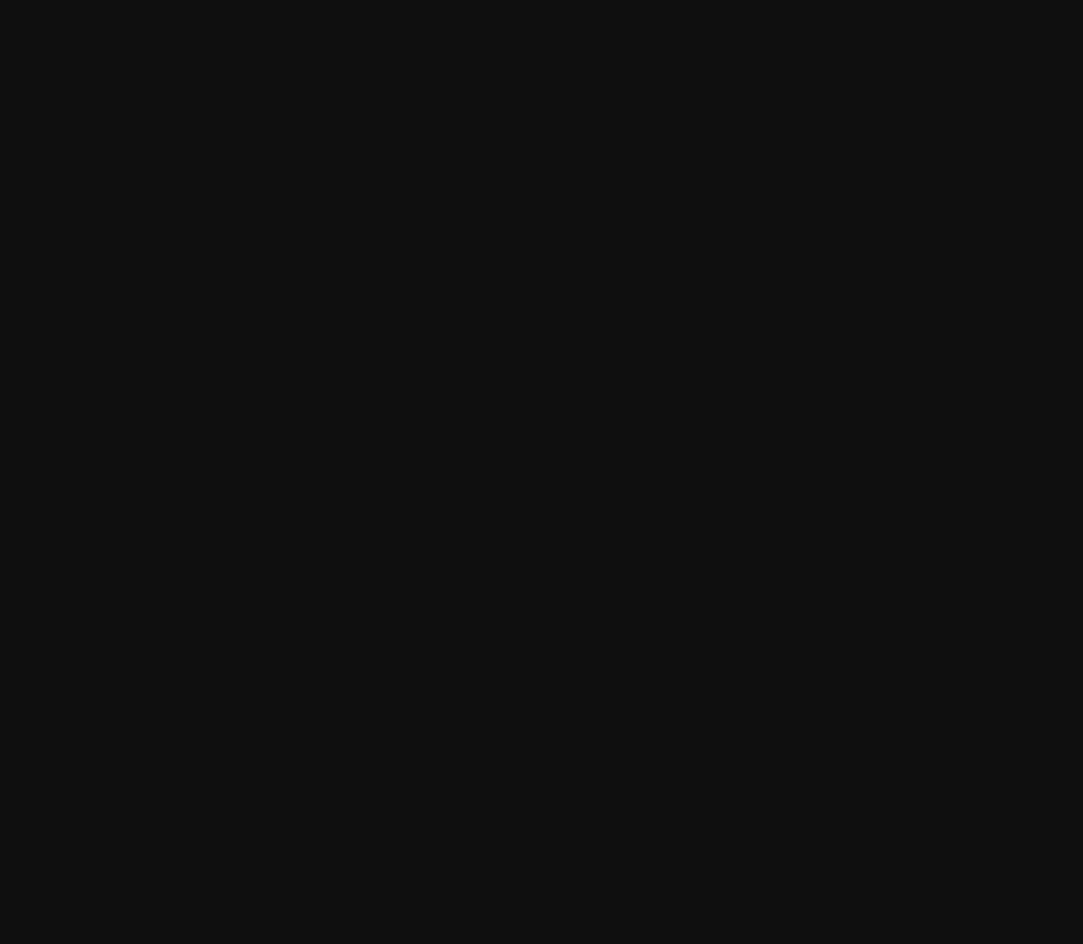
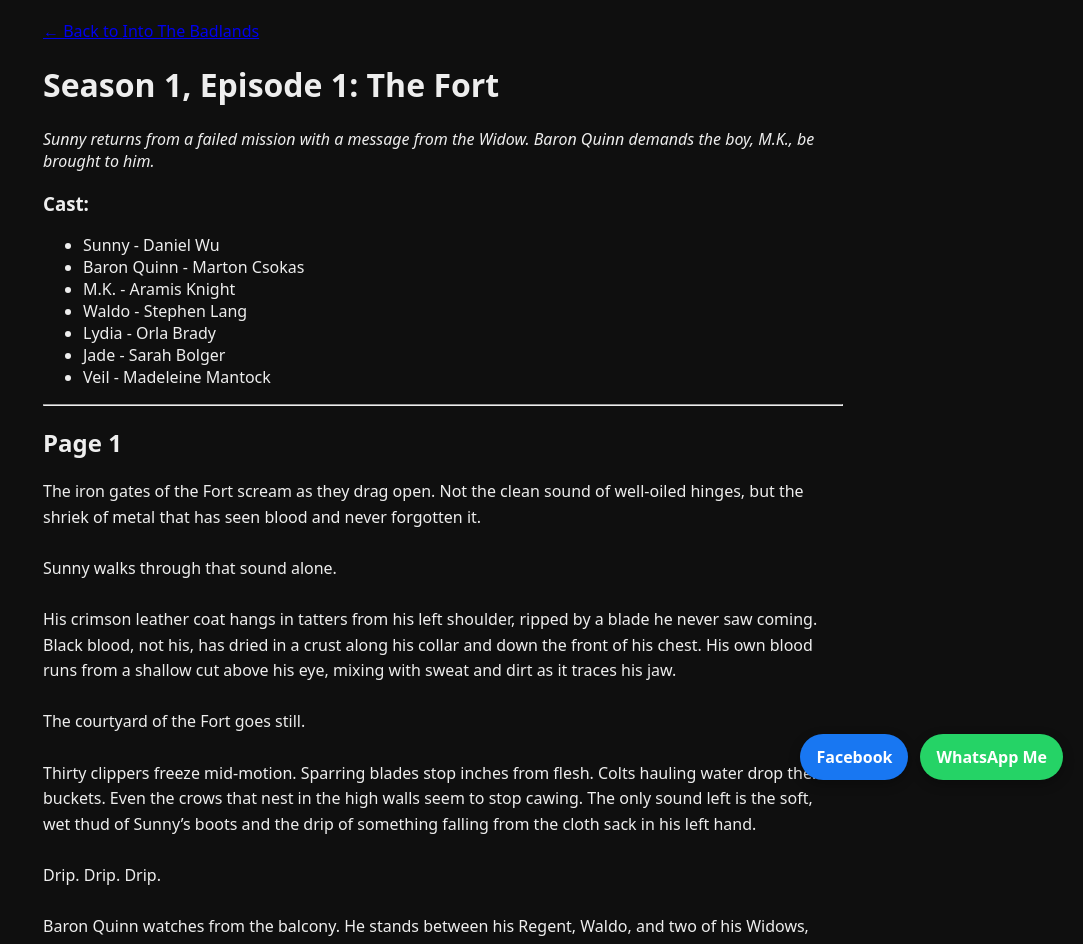
Before and after one commit to SteveAdeiza/story-verce, a Next.js app: page /into-the-badlands/season/1/1 in a window 1280 px wide. Before the commit this address had no page. Shown: the top 944 px of the page, without its empty margins (197-1280 px from the left). Before the commit the page ends 800 px from the top, so only its background shows below. Built offline with nearby package versions, Linux system fonts and the light colour scheme.

Commit message:
Refactor EpisodePage to use optional chaining

```diff
--- a/app/[story]/season/[season]/[episode]/page.js
+++ b/app/[story]/season/[season]/[episode]/page.js
@@ -1,37 +1,42 @@
 import { stories } from '@/data/stories'
 import { notFound } from 'next/navigation'
+import Link from 'next/link'
 
 export default function EpisodePage({ params }) {
-  const { story, season, episode } = params
-  const storyData = stories[story]
+  const story = stories[params.story]
+  const season = story?.seasons?.[params.season]
+  const episode = season?.[params.episode]
 
-  if (!storyData ||!storyData[`season${season}`] ||!storyData[`season${season}`][`episode${episode}`]) {
-    return notFound()
+  if (!story || !season || !episode) {
+    notFound()
   }
 
-  const ep = storyData[`season${season}`][`episode${episode}`]
+  return (
+    <div style={{ padding: '20px', maxWidth: '800px', margin: '0 auto' }}>
+      <Link href={`/${params.story}`}>← Back to {story.title}</Link>
 
-  return (
-    <main style={{padding: '40px 20px', maxWidth: '800px', margin: '0 auto', color: 'white'}}>
-      <a href="/" style={{color: '#25D366', textDecoration: 'none'}}>← Back to Stories</a>
-      <h1 style={{marginTop: '20px', fontSize: '28px'}}>{storyData.title} - S{season} E{episode}</h1>
-      <h2 style={{fontSize: '22px', marginTop: '10px'}}>{ep.title}</h2>
-      <p style={{color: '#aaa', marginBottom: '30px'}}>by {storyData.author}</p>
+      <h1>Season {params.season}, Episode {params.episode}: {episode.title}</h1>
+      <p><em>{episode.synopsis}</em></p>
 
-      <div style={{whiteSpace: 'pre-wrap', lineHeight: '1.8', fontSize: '18px'}}>
-        {ep.content}
-      </div>
+      <h3>Cast:</h3>
+      <ul>
+        {episode.cast?.map(c => (
+          <li key={c.character}>{c.character} - {c.actor}</li>
+        ))}
+      </ul>
 
-      {ep.cast && (
-        <div style={{marginTop: '50px', borderTop: '1px solid #333', paddingTop: '30px'}}>
-          <h3 style={{marginBottom: '15px'}}>Cast</h3>
-          {ep.cast.map((member, i) => (
-            <p key={i} style={{margin: '8px 0'}}>
-              <strong>{member.character}</strong> - {member.actor}
-            </p>
-          ))}
+      <hr />
+
+      {episode.pages?.map(p => (
+        <div key={p.page} style={{ marginBottom: '40px' }}>
+          <h2>Page {p.page}</h2>
+          <div style={{ whiteSpace: 'pre-wrap', lineHeight: '1.6' }}>
+            {p.content}
+          </div>
         </div>
-      )}
-    </main>
+      ))}
+
+      <Link href={`/${params.story}`}>← Back to Episodes</Link>
+    </div>
   )
-                              }
+              }
```
